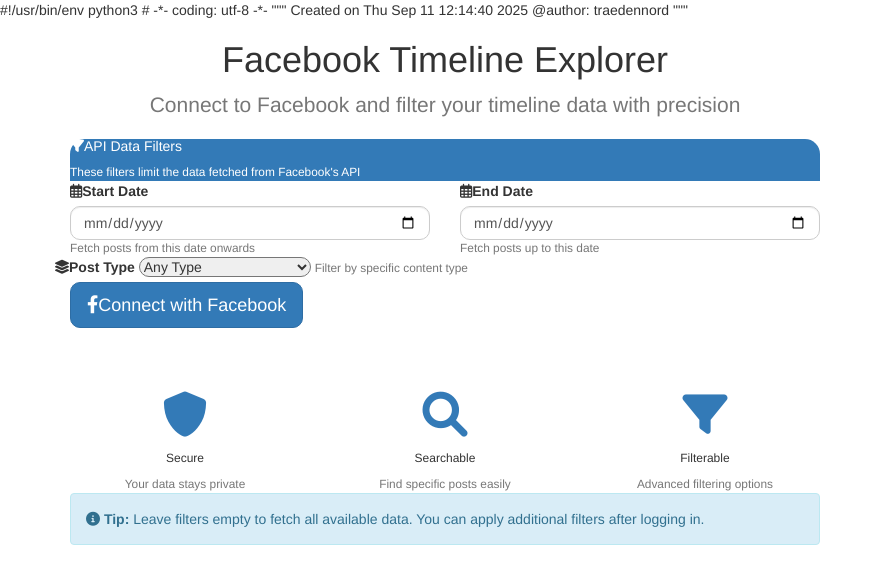
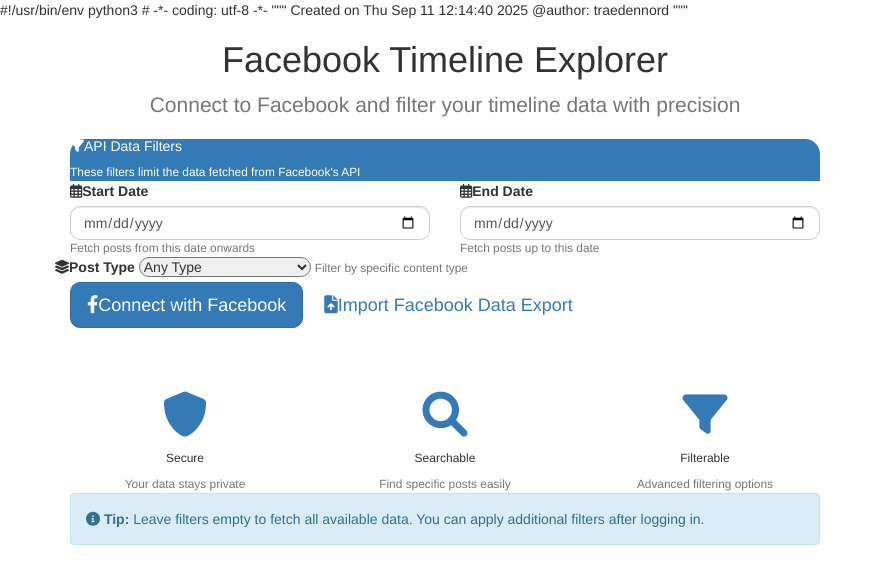
Before and after one commit to traeden/fb-timeline-webapp, a Flask app: page / in a window 1280 px wide. Shown: the top 568 px of the page, without its empty margins (0-883 px from the left). Run offline with Flask 3, Linux system fonts and the light colour scheme; some libraries are stand-ins or nearby versions.

Commit message:
added import facebook zip db management changesn

```diff
--- a/app.py
+++ b/app.py
@@ -6,27 +6,45 @@
 @author: traedennord
 """
 
-from flask import Flask, redirect, request, session, url_for, render_template
-from flask_sqlalchemy import SQLAlchemy
+from flask import Flask, redirect, request, session, url_for, render_template, flash
 from flask_bootstrap import Bootstrap
+from werkzeug.utils import secure_filename
 import os
 from dotenv import load_dotenv
 import requests
+from datetime import datetime, timedelta
+from urllib.parse import urlencode
+from sqlalchemy import func, or_, and_, text
+
+"""from flask_sqlalchemy import SQLAlchemy
 import json
-from datetime import datetime, timedelta
-from sqlalchemy import func, or_, and_, text
-from urllib.parse import urlencode
 from sqlalchemy.dialects.postgresql import JSON
+"""
+
+
+
+# Import models and importer
+from models import db, Post, Comment
+from facebook_import import FacebookDataImporter
 
 load_dotenv()
 app = Flask(__name__)
 bootstrap = Bootstrap(app)
 
 app.secret_key = 'xyz789abc123'
-
 app.config['SQLALCHEMY_DATABASE_URI'] = 'postgresql://localhost/timeline'
 app.config['SQLALCHEMY_TRACK_MODIFICATIONS'] = False
-db = SQLAlchemy(app)
+app.config['UPLOAD_FOLDER'] = 'uploads'
+app.config['MAX_CONTENT_LENGTH'] = 500 * 1024 * 1024  # 500MB max
+
+# Initialize database with app
+db.init_app(app)
+
+# Ensure upload folder exists
+os.makedirs(app.config['UPLOAD_FOLDER'], exist_ok=True)
+
+
+"""db = SQLAlchemy(app)
 
 class Post(db.Model):
     id = db.Column(db.Integer, primary_key=True)
@@ -46,7 +64,7 @@
     message = db.Column(db.Text)
     created_time = db.Column(db.String(50))
     from_data = db.Column(JSON, nullable=True)  # Commenter information
-    like_count = db.Column(db.Integer, default=0)
+    like_count = db.Column(db.Integer, default=0)"""
 
 FB_APP_ID = os.getenv('FB_APP_ID')
 FB_APP_SECRET = os.getenv('FB_APP_SECRET')
@@ -465,6 +483,52 @@
 
     return render_template('timeline.html', posts=filtered_posts, user_data=user_data)
 
+
+@app.route('/import-data', methods=['GET', 'POST'])
+def import_data():
+    if request.method == 'POST':
+        if 'facebook_data' not in request.files:
+            flash('No file uploaded', 'error')
+            return redirect(request.url)
+
+        file = request.files['facebook_data']
+        if file.filename == '':
+            flash('No file selected', 'error')
+            return redirect(request.url)
+
+        if file and file.filename.endswith('.zip'):
+            filename = secure_filename(file.filename)
+            filepath = os.path.join(app.config['UPLOAD_FOLDER'], filename)
+            file.save(filepath)
+
+            # Extract zip
+            import zipfile
+            extract_dir = os.path.join(app.config['UPLOAD_FOLDER'], 'extracted')
+            os.makedirs(extract_dir, exist_ok=True)
+
+            with zipfile.ZipFile(filepath, 'r') as zip_ref:
+                zip_ref.extractall(extract_dir)
+
+            # Import data
+            importer = FacebookDataImporter(extract_dir)
+            stats = importer.import_all()
+
+            # Clean up
+            os.remove(filepath)
+
+            flash(f"Import complete! Posts: {stats['posts_imported']} imported, "
+                  f"{stats['posts_updated']} updated, {stats['posts_skipped']} skipped. "
+                  f"Comments: {stats['comments_imported']} imported.", 'success')
+
+            if stats['errors']:
+                for error in stats['errors'][:5]:  # Show first 5 errors
+                    flash(error, 'warning')
+
+            return redirect(url_for('timeline'))
+
+    return render_template('import.html')
+
+
 @app.route('/refresh-comments/<post_id>')
 def refresh_comments(post_id):
     """Refresh comments for a specific post"""
--- a/templates/home.html
+++ b/templates/home.html
@@ -64,11 +64,13 @@
                             <button type="submit" class="btn btn-primary btn-lg">
                                 <i class="fab fa-facebook-f me-2"></i>Connect with Facebook
                             </button>
+                            <a href="{{ url_for('import_data') }}" class="btn btn-outline-secondary btn-lg">
+                                <i class="fas fa-file-upload me-2"></i>Import Facebook Data Export
+                            </a>
                         </div>
                     </form>
                 </div>
             </div>
-
             <!-- Spacer to Add Whitespace -->
             <div style="height: 100px;"></div> <!-- Adjust height (e.g., 50px, 100px, 150px) to control whitespace -->
 
```
Also changed, not shown: templates/timeline.html (+6 -2 lines).
